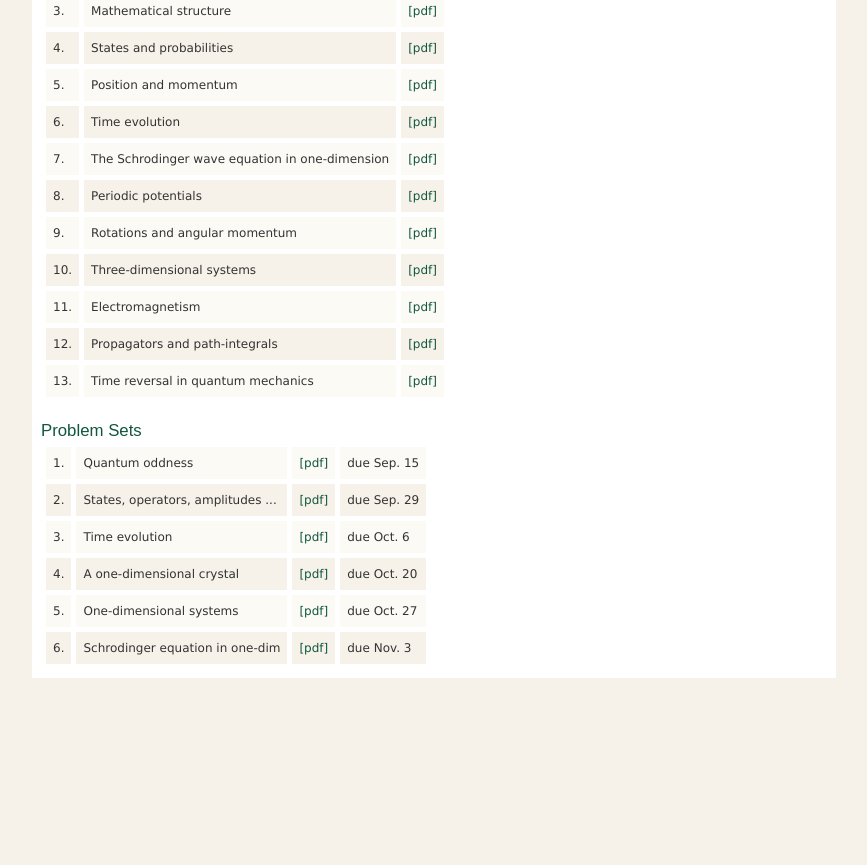
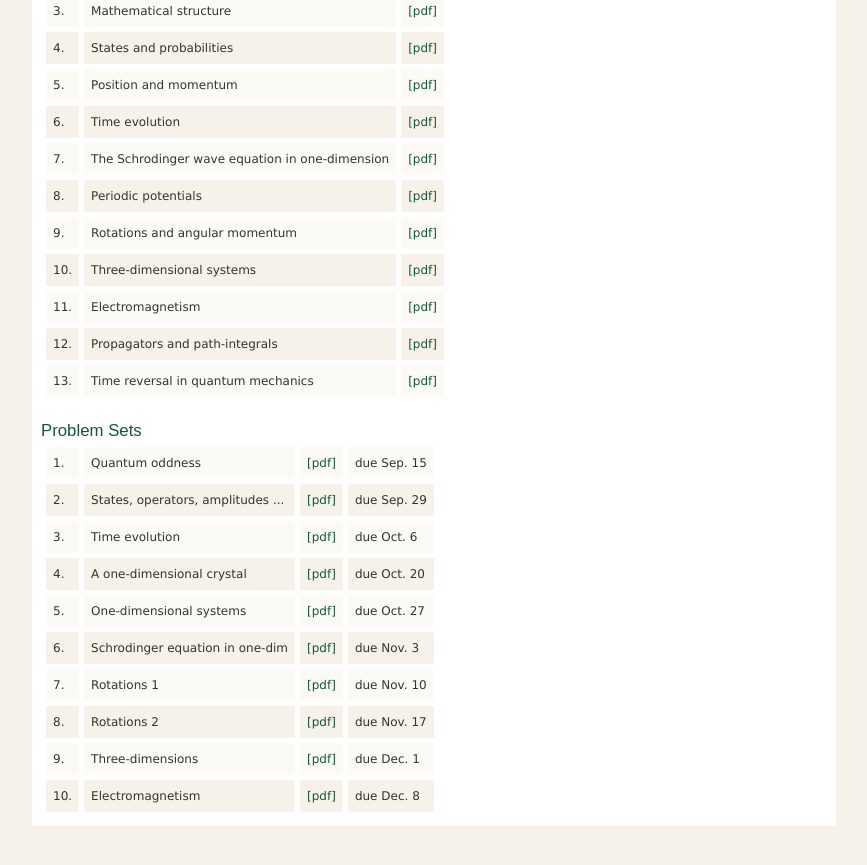
Before and after one commit to jozefdudek/personal_website, a Jekyll site: the page built from Phys621.html, in a window 1280 px wide and 900 px high, scrolled down 2624 px. Shown: the top 865 px of the window, without its empty margins (192-1059 px from the left). Built offline with Jekyll 4.4.1, drawn with Linux system fonts in a browser that asks for light colours; before the commit the page ends 3376 px from its top, so only the background shows below that.

Commit message:
added the remaining hw sets

```diff
--- a/Phys621.html
+++ b/Phys621.html
@@ -305,7 +305,7 @@ at constructing relativistic wave equations. </p>
       </td>
       <td class="highlights">due Nov. 3</td>
     </tr>
-  <!--
+
 
   <tr class="highlights">
       <td class="highlights"> 7. </td>
@@ -313,7 +313,7 @@ at constructing relativistic wave equations. </p>
       <td class="highlights">
         <a href="https://wm1693.box.com/s/8ukrdoky8w1fy5qm7i1j692p2gktl3nf">[pdf]</a>
       </td>
-      <td class="highlights">due Nov. 11</td>
+      <td class="highlights">due Nov. 10</td>
     </tr>
 
     <tr class="highlights">
@@ -322,7 +322,7 @@ at constructing relativistic wave equations. </p>
       <td class="highlights">
 	<a href="https://wm1693.box.com/s/99hun9izj9nwnfcx324zwlt4uvoav2hx">[pdf]</a>
       </td>
-      <td class="highlights">due Nov. 18</td>
+      <td class="highlights">due Nov. 17</td>
     </tr>
 
     <tr class="highlights">
@@ -331,7 +331,7 @@ at constructing relativistic wave equations. </p>
       <td class="highlights">
         <a href="https://wm1693.box.com/s/nc21vcoi78ojyvclojb7h3pn83ml4arq">[pdf]</a>
       </td>
-      <td class="highlights">due Dec. 2</td>
+      <td class="highlights">due Dec. 1</td>
     </tr>
 
     <tr class="highlights">
@@ -340,9 +340,10 @@ at constructing relativistic wave equations. </p>
       <td class="highlights">
         <a href="https://wm1693.box.com/s/kszwy8h4q0v89dq9y9or5a6687uuo3oq">[pdf]</a>
       </td>
-      <td class="highlights">due Dec. 9</td>
+      <td class="highlights">due Dec. 8</td>
     </tr>
 
+    <!--
     <tr class="highlights">
       <td class="highlights"> 11*. </td>
       <td class="highlights">[OPTIONAL] extra credit</td>
```
